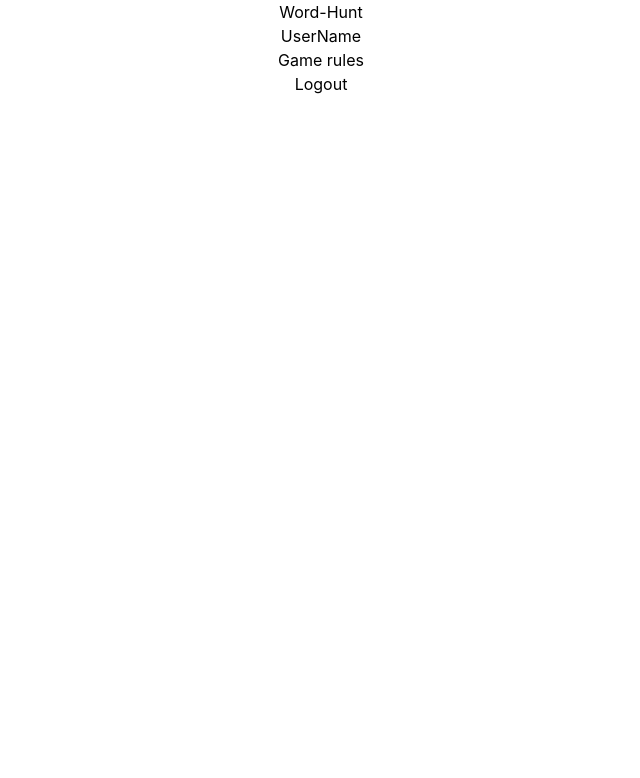
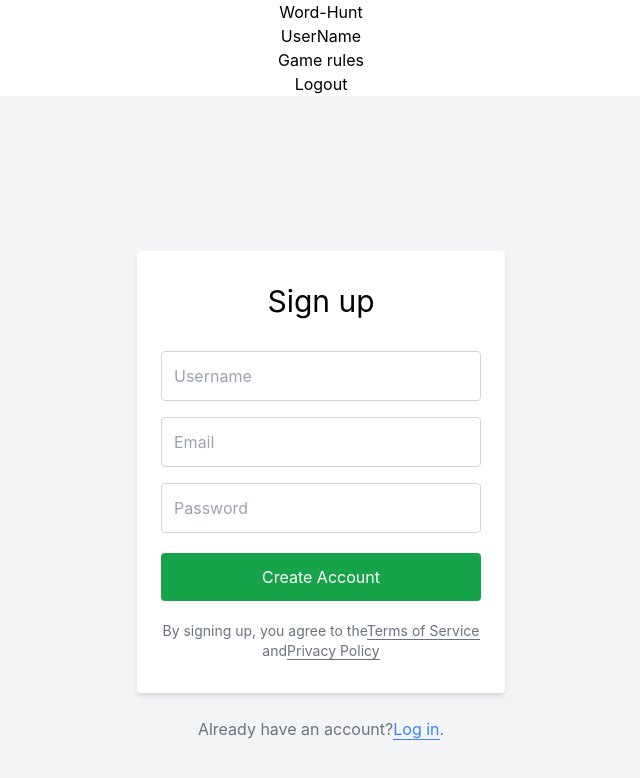
Before and after one commit to ojasbendale18200/Word-Hunt, a React (Create React App) app in the folder frontend/: page /signup in a window 1280 px wide. Shown: the top 778 px of the page, without its empty margins (319-959 px from the left). Built offline with nearby package versions, Linux system fonts and the light colour scheme.

Commit message:
allroutes

```diff
--- a/frontend/package.json
+++ b/frontend/package.json
@@ -12,6 +12,7 @@
     "@types/react-dom": "^18.0.11",
     "react": "^18.2.0",
     "react-dom": "^18.2.0",
+    "react-router-dom": "^6.10.0",
     "react-scripts": "5.0.1",
     "typescript": "^4.9.5",
     "web-vitals": "^2.1.4"
--- a/frontend/src/App.tsx
+++ b/frontend/src/App.tsx
@@ -1,12 +1,14 @@
 import "./App.css";
 import { Navbar } from "./Components/Navbar"
+import AllRoutes from "./Pages/AllRoutes";
 
 const App: React.FC = () => {
-    return (
-        <div className="App">
-            <Navbar />
-        </div>
-    );
-}
+  return (
+    <div className="App">
+      <Navbar />
+      <AllRoutes />
+    </div>
+  );
+};
 
 export default App;
--- /dev/null
+++ b/frontend/src/Pages/AllRoutes.tsx
@@ -0,0 +1,19 @@
+import React from "react";
+import { Route, Routes } from "react-router-dom";
+import MainGamePage from "../Pages/MainGamePage";
+import Signup from "./Signup";
+import Login from "./Login";
+
+const AllRoutes = () => {
+  return (
+    <div>
+      <Routes>
+        <Route path="/" element={<MainGamePage />} />
+        <Route path="/signup" element={<Signup />} />
+        <Route path="/login" element={<Login />} />
+      </Routes>
+    </div>
+  );
+};
+
+export default AllRoutes;
--- a/frontend/src/Pages/Login.tsx
+++ b/frontend/src/Pages/Login.tsx
@@ -1 +1,7 @@
-import React from 'react';
+import React from "react";
+
+const Login = () => {
+  return <div>Login</div>;
+};
+
+export default Login;
--- a/frontend/src/Pages/MainGamePage.tsx
+++ b/frontend/src/Pages/MainGamePage.tsx
@@ -1 +1,7 @@
-import React from 'react';
+import React from "react";
+
+const MainGamePage = () => {
+  return <div>MainGamePage</div>;
+};
+
+export default MainGamePage;
--- a/frontend/src/Pages/Signup.tsx
+++ b/frontend/src/Pages/Signup.tsx
@@ -1 +1,82 @@
-import React from 'react';
+/* eslint-disable jsx-a11y/anchor-is-valid */
+import React from "react";
+
+const Signup = () => {
+  const handleClick = () => {
+    console.log("hello");
+  };
+  return (
+    <div>
+      <div className="bg-gray-100 min-h-screen flex flex-col">
+        <div className="container max-w-sm mx-auto flex-1 flex flex-col items-center justify-center px-2">
+          <div className="bg-white px-6 py-8 rounded shadow-md text-black w-full">
+            <h1 className="mb-8 text-3xl text-center">Sign up</h1>
+            <form>
+              <input
+                type="text"
+                className="block border border-gray-300 w-full p-3 rounded mb-4"
+                name="username"
+                placeholder="Username"
+                required
+              />
+
+              <input
+                type="email"
+                className="block border border-gray-300 w-full p-3 rounded mb-4"
+                name="email"
+                placeholder="Email"
+                required
+              />
+
+              <input
+                type="password"
+                className="block border border-gray-300 w-full p-3 rounded mb-4"
+                name="password"
+                placeholder="Password"
+                required
+              />
+
+              <button
+                type="submit"
+                className="w-full bg-green-600 text-center py-3 rounded text-white hover:bg-green-700 focus:outline-none my-1"
+                onClick={handleClick}
+              >
+                Create Account
+              </button>
+
+              <div className="text-center text-sm text-gray-500 mt-4">
+                By signing up, you agree to the
+                <a
+                  className="no-underline border-b border-gray-500 text-gray-500"
+                  href="#"
+                >
+                  Terms of Service
+                </a>{" "}
+                and
+                <a
+                  className="no-underline border-b border-gray-500 text-gray-500"
+                  href="#"
+                >
+                  Privacy Policy
+                </a>
+              </div>
+            </form>
+          </div>
+
+          <div className="text-gray-500 mt-6">
+            Already have an account?
+            <a
+              className="no-underline border-b border-blue-500 text-blue-500"
+              href="../login/"
+            >
+              Log in
+            </a>
+            .
+          </div>
+        </div>
+      </div>
+    </div>
+  );
+};
+
+export default Signup;
--- a/frontend/src/index.tsx
+++ b/frontend/src/index.tsx
@@ -2,14 +2,17 @@
 import ReactDOM from 'react-dom/client';
 import './index.css';
 import App from './App';
-import reportWebVitals from './reportWebVitals';
+import { BrowserRouter } from "react-router-dom";
+import reportWebVitals from "./reportWebVitals";
 
 const root = ReactDOM.createRoot(
-  document.getElementById('root') as HTMLElement
+  document.getElementById("root") as HTMLElement
 );
 root.render(
   <React.StrictMode>
-    <App />
+    <BrowserRouter>
+      <App />
+    </BrowserRouter>
   </React.StrictMode>
 );
 
```
Also changed, not shown: 1 other file (tests, documents, lock files or other folders).
